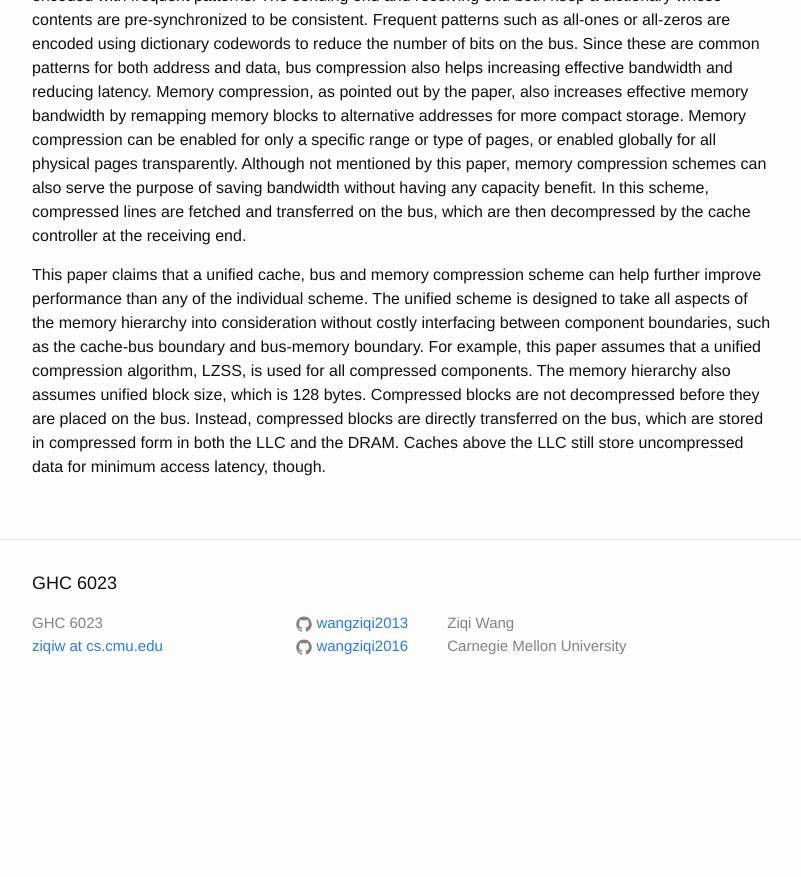
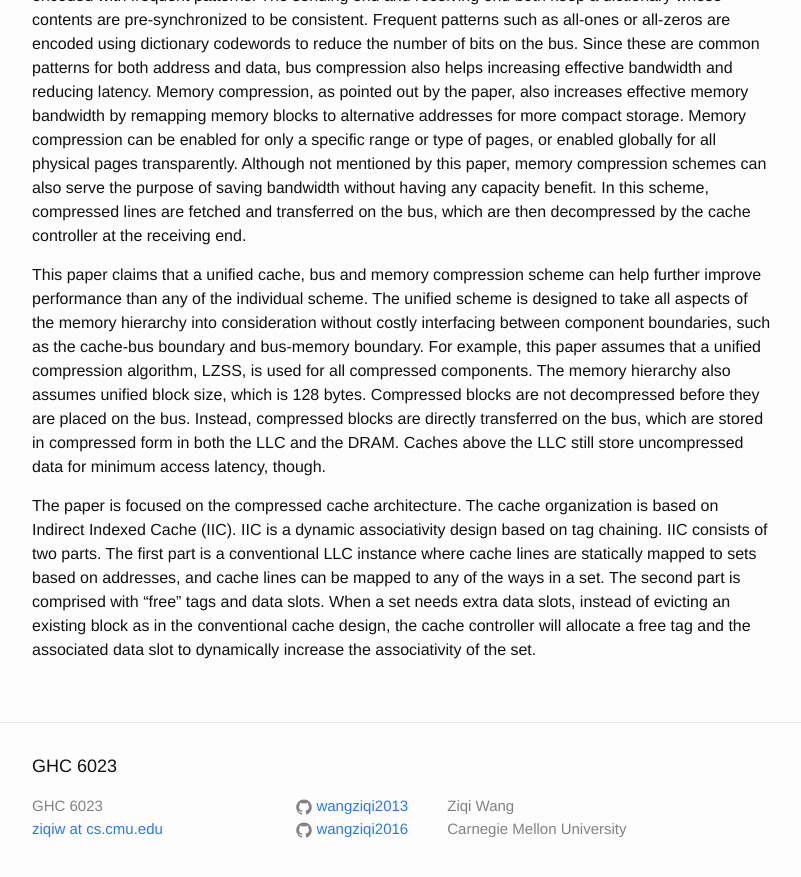
Before and after one commit to wangziqi2013/wangziqi2013.github.io, a Jekyll site: the page built from _posts/2020-07-02-icc-c.markdown, in a window 1280 px wide and 900 px high, scrolled down 664 px. Shown: the top 877 px of the window, without its empty margins (238-1039 px from the left). Built offline with Jekyll 4.4.1, drawn with Linux system fonts in a browser that asks for light colours; before the commit the page ends 1381 px from its top, so only the background shows below that.

Commit message:
Adding IIC

```diff
--- a/_posts/2020-07-02-icc-c.markdown
+++ b/_posts/2020-07-02-icc-c.markdown
@@ -38,3 +38,10 @@ For example, this paper assumes that a unified compression algorithm, LZSS, is u
 The memory hierarchy also assumes unified block size, which is 128 bytes. Compressed blocks are not decompressed before
 they are placed on the bus. Instead, compressed blocks are directly transferred on the bus, which are stored in compressed
 form in both the LLC and the DRAM. Caches above the LLC still store uncompressed data for minimum access latency, though.
+
+The paper is focused on the compressed cache architecture. The cache organization is based on Indirect Indexed Cache (IIC).
+IIC is a dynamic associativity design based on tag chaining. IIC consists of two parts. The first part is a conventional
+LLC instance where cache lines are statically mapped to sets based on addresses, and cache lines can be mapped to any of
+the ways in a set. The second part is comprised with "free" tags and data slots. When a set needs extra data slots, instead
+of evicting an existing block as in the conventional cache design, the cache controller will allocate a free tag and the
+associated data slot to dynamically increase the associativity of the set.
```
